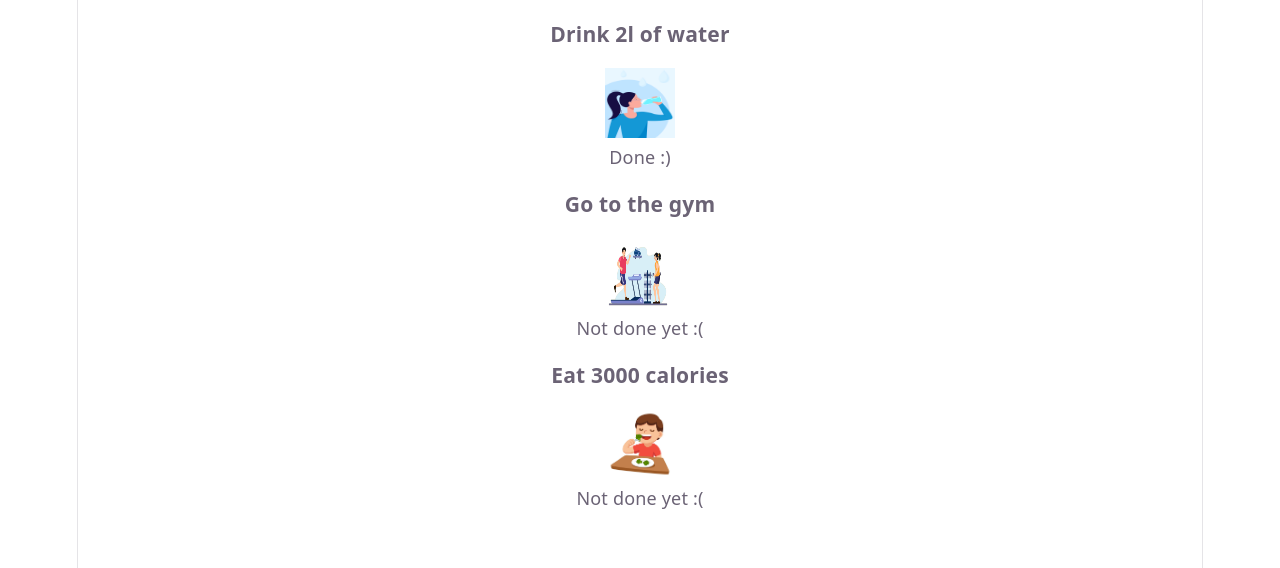
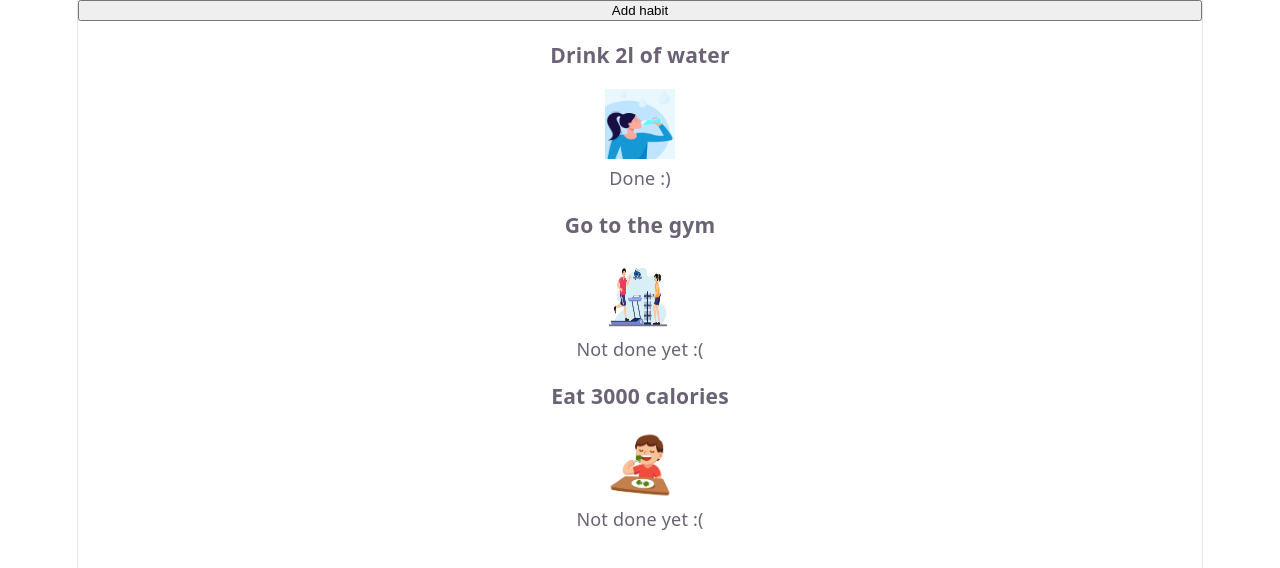
Before and after one commit to alexeychern0v/BestOfMe, a React (Vite) app: page / in a window 1280 px wide. Shown: the top 568 px of the page. Built offline with nearby package versions, Linux system fonts and the light colour scheme.

Commit message:
Added a button to add a habit

```diff
--- a/src/App.jsx
+++ b/src/App.jsx
@@ -21,24 +21,26 @@ function HabitsList() {
     id: 'id3'
   }]
 
+  function createNewHabit() {
+    console.log('button created')
+  }
+
   return (
     <>
+      <button onClick={createNewHabit}>Add habit</button>
       {initialHabits.map((initialHabit) => {
         return (
           <HabitCard
             name = {initialHabit.name}
             image = {initialHabit.image}
             status = {initialHabit.status}
-              key = {initialHabit.id}
+            key = {initialHabit.id}
           />
         )
       })}
     </>
   )
 }
-
-
-
 
 function App() {
   return (
```
